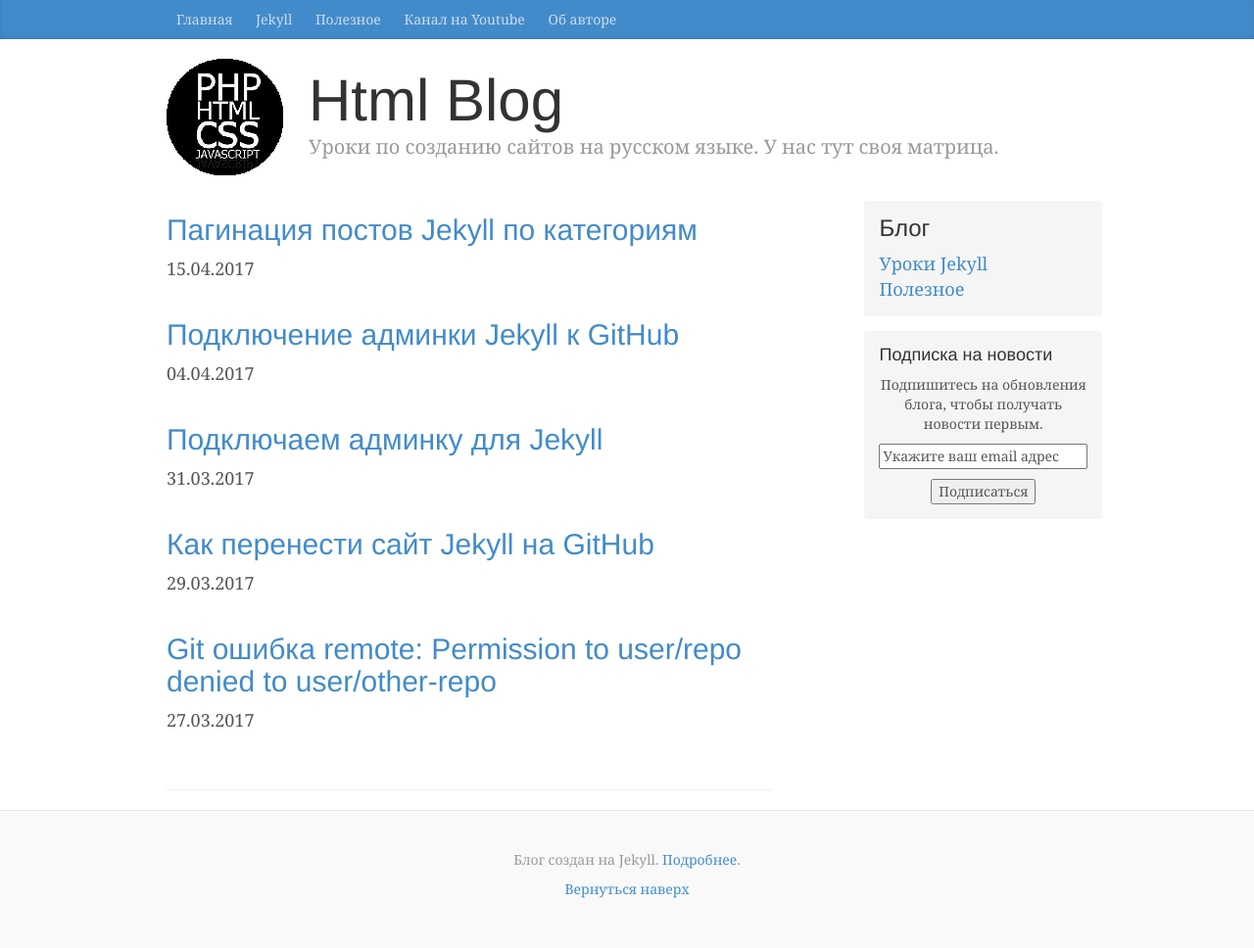
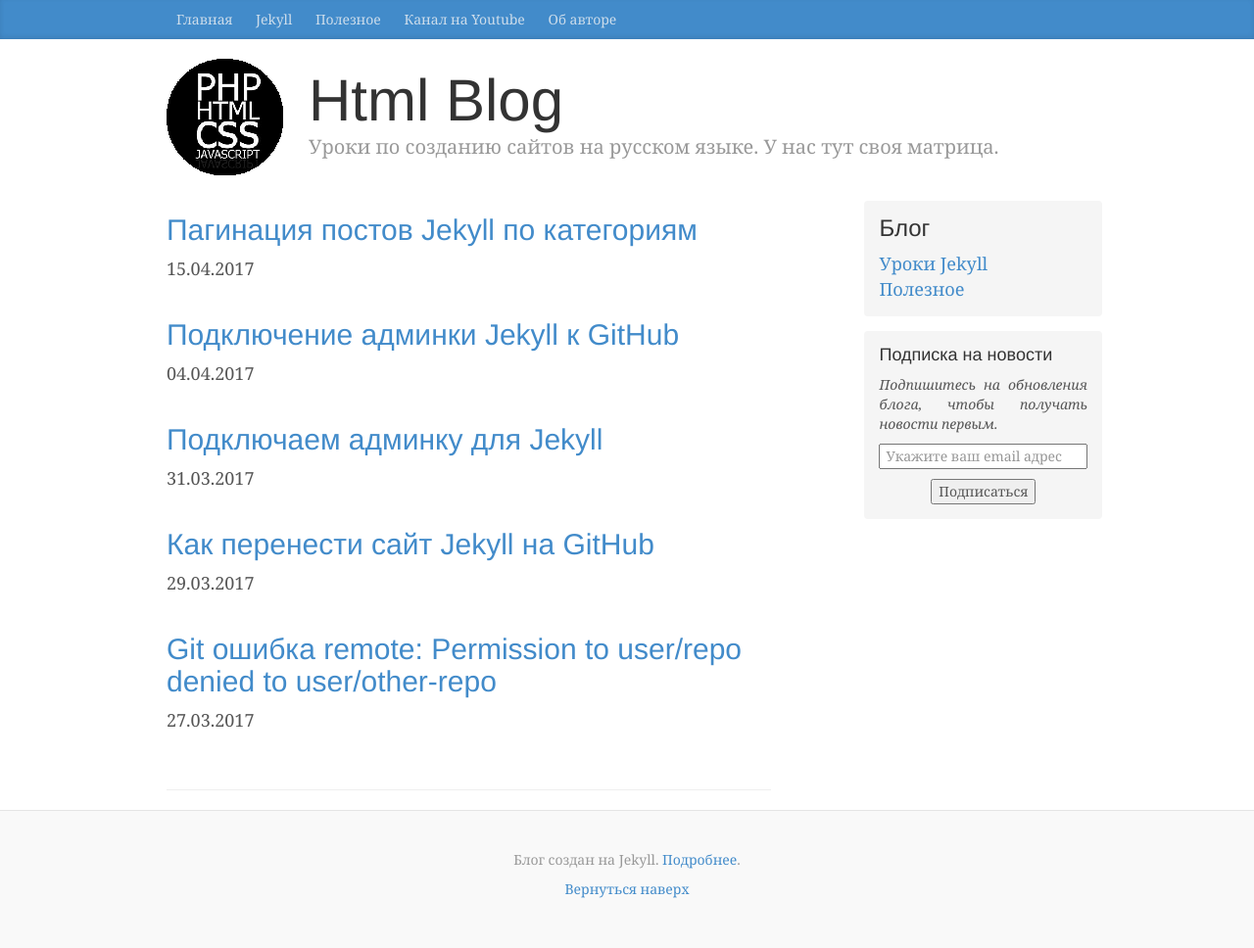
Before and after one commit to htmlblog/htmlblog.github.io, a Jekyll site: the page built from index.html, in a window 1280 px wide. Shown: the whole page at 98% size. Built offline with Jekyll 4.4.1, drawn with Linux system fonts in a browser that asks for light colours; the list of posts is cut into pages by our own code; comment, search, counter and statistics services are not loaded.

Commit message:
Update sidebar.html

```diff
--- a/_includes/sidebar.html
+++ b/_includes/sidebar.html
@@ -9,7 +9,8 @@
 <div class="sidebar-module sidebar-module-inset">
 	<h4>Подписка на новости</h4>
 	<form style="text-align:center;" action="https://feedburner.google.com/fb/a/mailverify" method="post" target="popupwindow" onsubmit="window.open('https://feedburner.google.com/fb/a/mailverify?uri=JekyllHtml', 'popupwindow', 'scrollbars=yes,width=242,height=auto');return true">
-		<p>Подпишитесь на обновления блога, чтобы получать новости первым.</p><p><input type="text" style="width:100%" name="email" value="Укажите ваш email адрес" /></p>
+		<p style="text-align: justify; font-style: italic;">Подпишитесь на обновления блога, чтобы получать новости первым.</p>
+		<p><input type="text" style="width:100%;color: #969696; padding-left: 5px;" name="email" value="Укажите ваш email адрес" /></p>
 		<input type="hidden" value="JekyllHtml" name="uri"/><input type="hidden" name="loc" value="ru_RU"/>
 		<input type="submit" value="Подписаться" />
 	</form>
```
